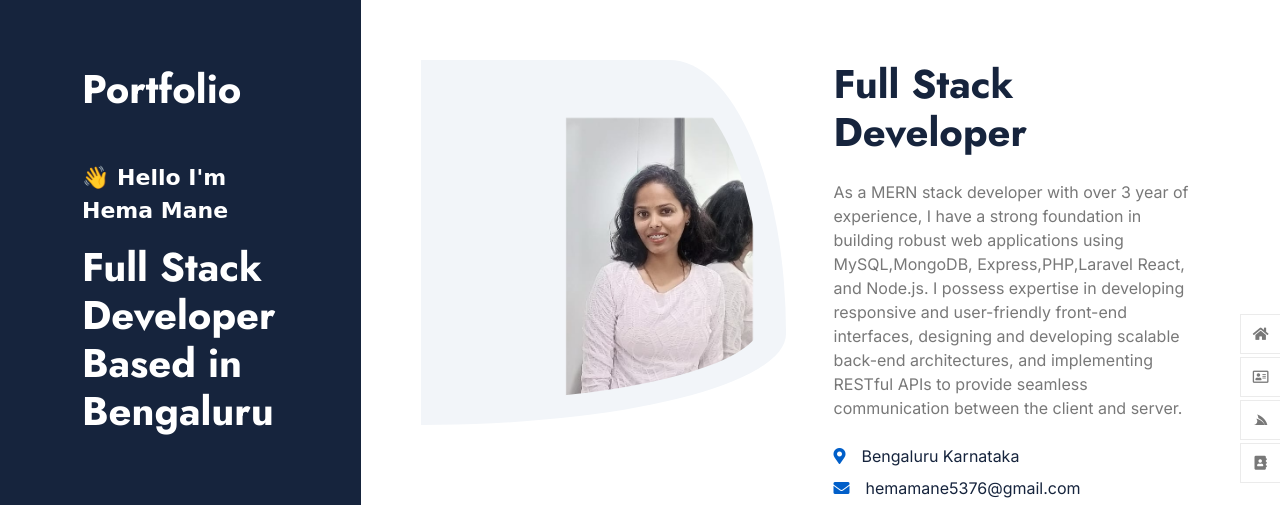
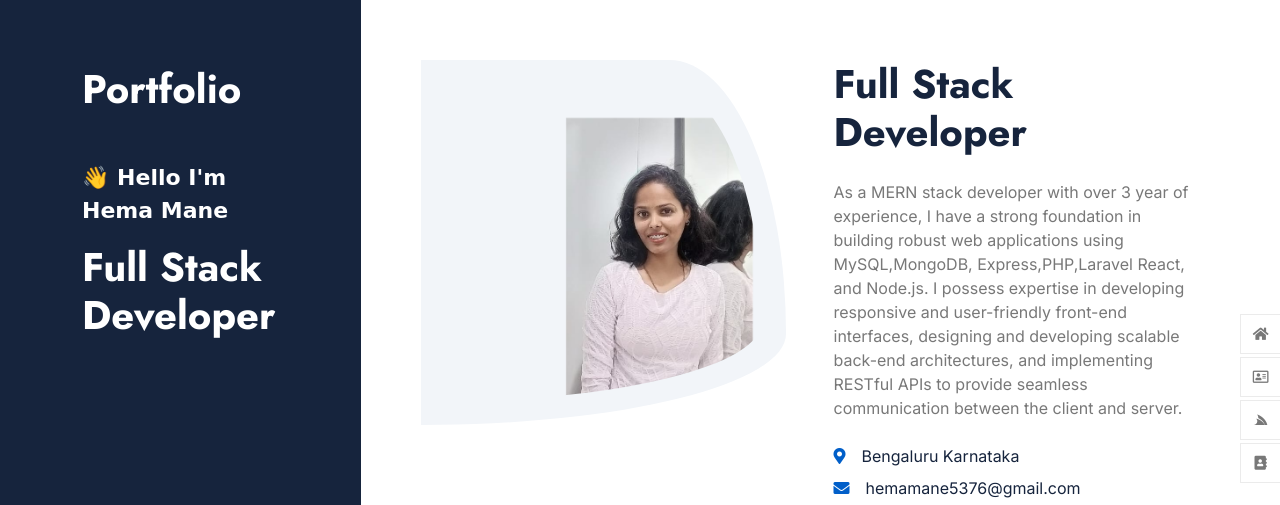
Before and after one commit to hemavmane/Portfolio, a plain HTML site: page index.html in a window 1280 px wide. Shown: the top 505 px of the page. Drawn offline with nearby package versions, Linux system fonts and the light colour scheme; a web font is replaced by a local one.

Commit message:
Update index.html

```diff
--- a/index.html
+++ b/index.html
@@ -70,7 +70,7 @@
                         <div class="text-start d-flex flex-column justify-content-center wow fadeInUp"
                             data-wow-delay="0.3s">
                             <p class="text-white sub-title">👋 Hello I'm Hema Mane</p>
-                            <h1 class="display-6 text-white mb-0">Full Stack Developer Based in Bengaluru</h1>
+                            <h1 class="display-6 text-white mb-0">Full Stack Developer</h1>
                         </div>
                     </div>
                 </div>
```
